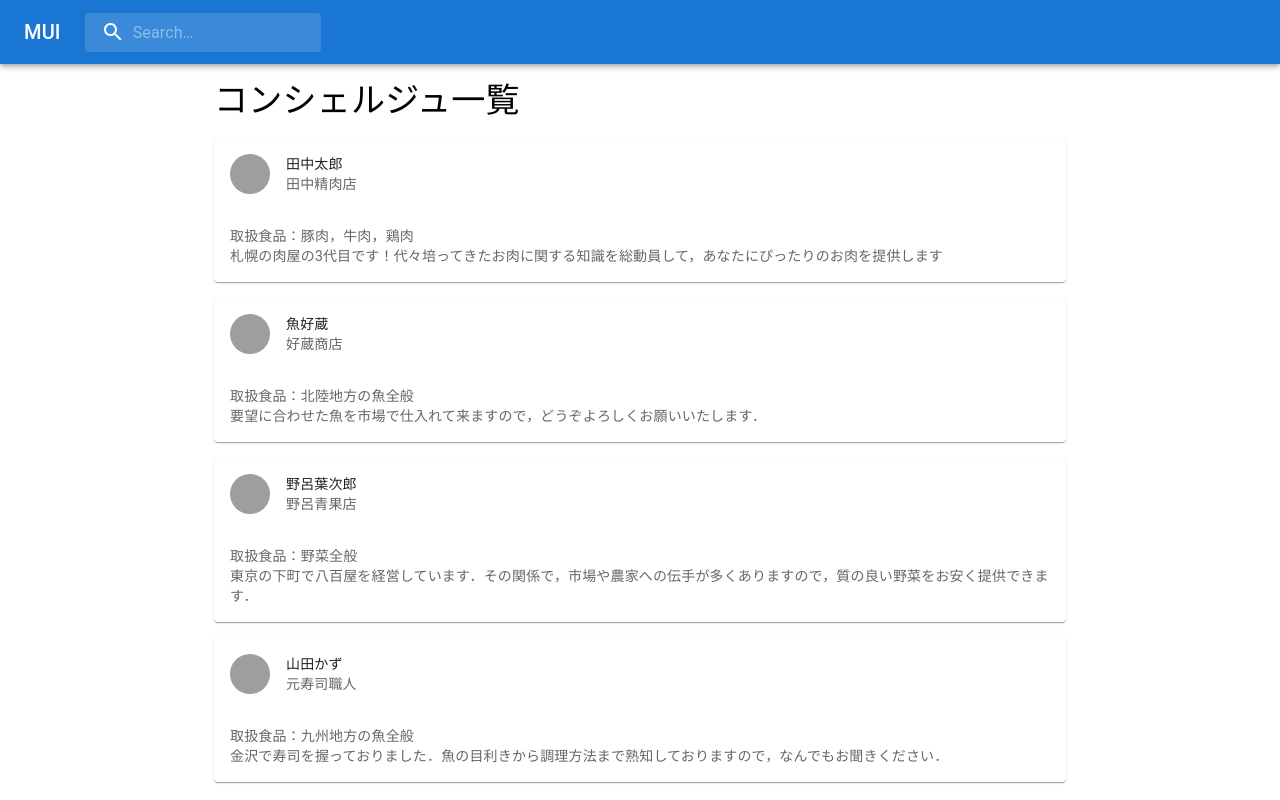
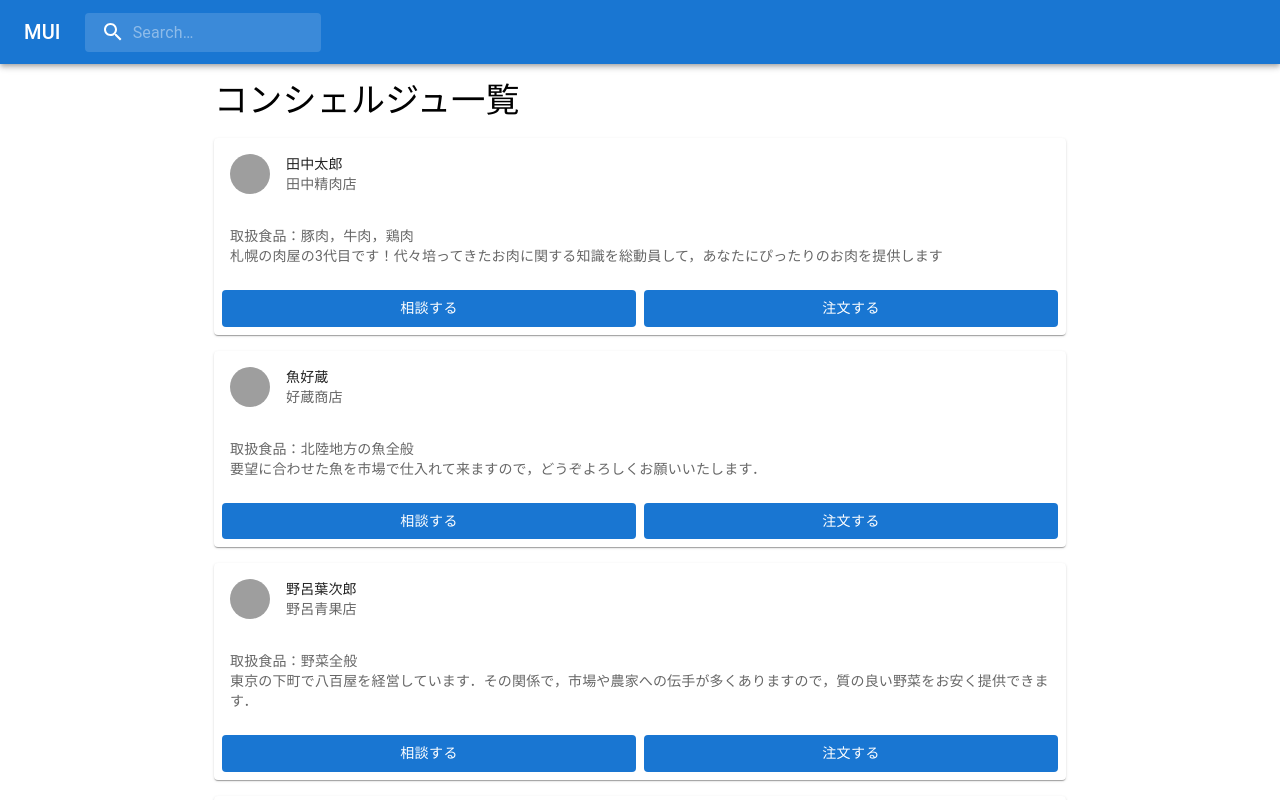
Before and after one commit to nntto/food_concierge, a React (Create React App) app: page / in a window 1280 px wide. Shown: the top 800 px of the page. Built offline with nearby package versions, Linux system fonts and the light colour scheme; grey boxes are pictures that could not be loaded.

Commit message:
注文ボタン，相談ボタン追加

```diff
--- a/src/molecules/ConciergeCard.tsx
+++ b/src/molecules/ConciergeCard.tsx
@@ -5,7 +5,8 @@ import CardContent from "@mui/material/CardContent";
 import Avatar from "@mui/material/Avatar";
 import Typography from "@mui/material/Typography";
 import { Concierge } from "../data/concierges";
-import { CardActionArea } from "@mui/material";
+import { CardActionArea, CardActions, Button } from "@mui/material";
+import { useNavigate } from "react-router-dom";
 
 export default function ConciergeCard({
   concierge,
@@ -16,14 +17,10 @@ export default function ConciergeCard({
 }) {
   const { img, name, food, work, comment } = concierge;
 
+  const navigate = useNavigate();
   return (
     <Card>
-      <CardActionArea href={`/order?conciergeId=${conciergeId}`}>
-        <CardHeader
-          avatar={<Avatar src={img} />}
-          title={name}
-          subheader={work}
-        />
+      <CardHeader avatar={<Avatar src={img} />} title={name} subheader={work} />
       <CardContent>
         <Typography variant="body2" color="text.secondary">
           取扱食品：{food}
@@ -31,7 +28,28 @@ export default function ConciergeCard({
           {comment}
         </Typography>
       </CardContent>
-      </CardActionArea>
+      <CardActions>
+        <Button
+          variant="contained"
+          disableElevation
+          sx={{ width: "50%" }}
+          onClick={() => {
+            navigate(`/order?conciergeId=${conciergeId}`);
+          }}
+        >
+          相談する
+        </Button>
+        <Button
+          variant="contained"
+          disableElevation
+          sx={{ width: "50%" }}
+          onClick={() => {
+            navigate(`/chat?conciergeId=${conciergeId}`);
+          }}
+        >
+          注文する
+        </Button>
+      </CardActions>
     </Card>
   );
 }
--- a/src/organisms/ChatList.tsx
+++ b/src/organisms/ChatList.tsx
@@ -7,7 +7,11 @@ const MyMessage = ({ text }: { text: string }) => (
   <Box sx={{ display: "flex", flexDirection: "row-reverse" }}>
     <Paper
       elevation={3}
-      sx={{ maxWidth: "70%", width: "fit-content", backgroundColor: "silver" }}
+      sx={{
+        maxWidth: "70%",
+        width: "fit-content",
+        backgroundColor: "#F5F5F5",
+      }}
     >
       {text}
     </Paper>
--- a/src/pages/Chat.tsx
+++ b/src/pages/Chat.tsx
@@ -2,14 +2,16 @@ import React from "react";
 import { messages } from "../data/messages";
 import ChatList from "../organisms/ChatList";
 import { concierges } from "../data/concierges";
-import { useLocation } from "react-router-dom";
+import { useLocation, useNavigate } from "react-router-dom";
 import ConciergeCard from "../molecules/ConciergeCard";
-import { Stack } from "@mui/material";
+import { Stack, TextField, Button } from "@mui/material";
+import SendIcon from "@mui/icons-material/Send";
 
 const Chat = () => {
   const search = useLocation().search;
   const query = new URLSearchParams(search);
   const conciergeId = query.get("conciergeId");
+  const navigate = useNavigate();
 
   return (
     <Stack spacing={2}>
@@ -22,6 +24,20 @@ const Chat = () => {
         <></>
       )}{" "}
       <ChatList messages={messages}></ChatList>
+      <Stack
+        direction="row"
+        spacing={2}
+        justifyContent="space-between"
+        alignItems="center"
+      >
+        <TextField
+          id="filled-basic"
+          label="メッセージ"
+          variant="filled"
+          sx={{ width: "96%" }}
+        />
+        <SendIcon />
+      </Stack>
     </Stack>
   );
 };
```
Lines whose indentation alone changed are shown as unchanged.
